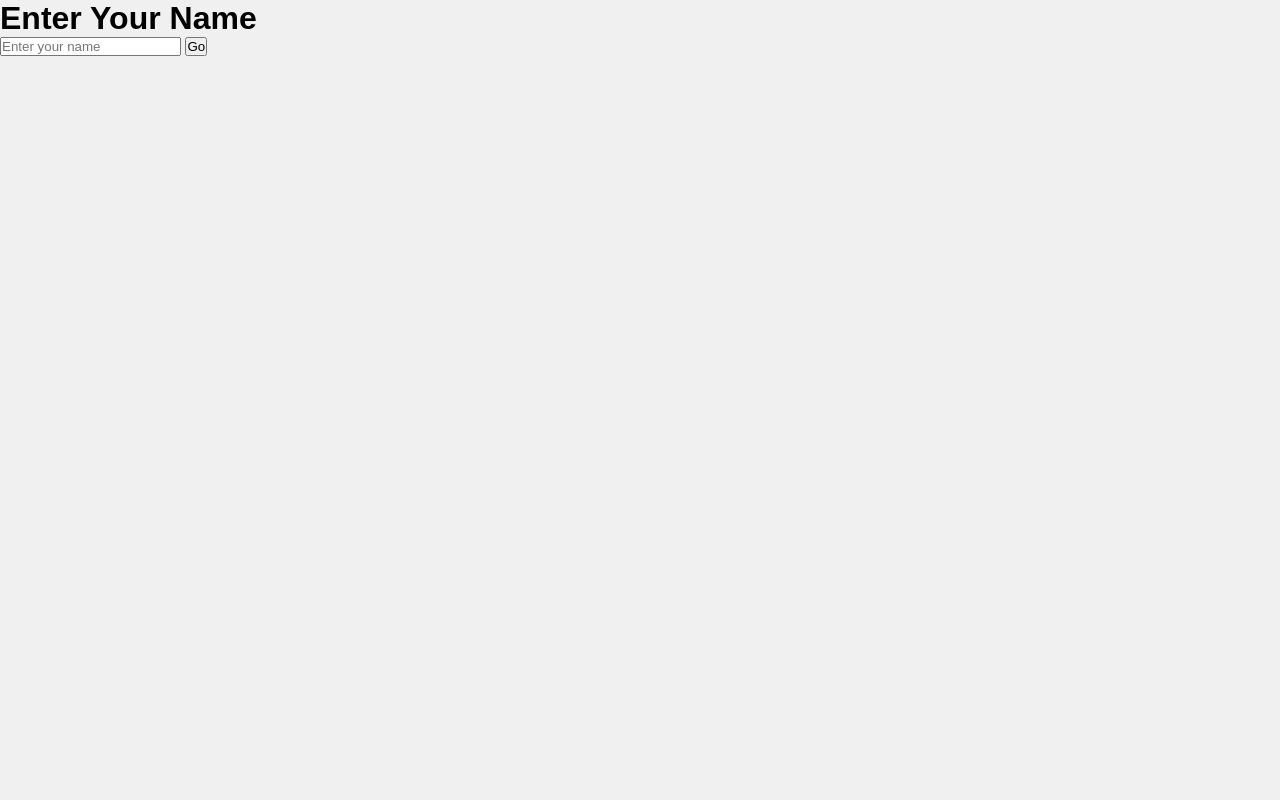
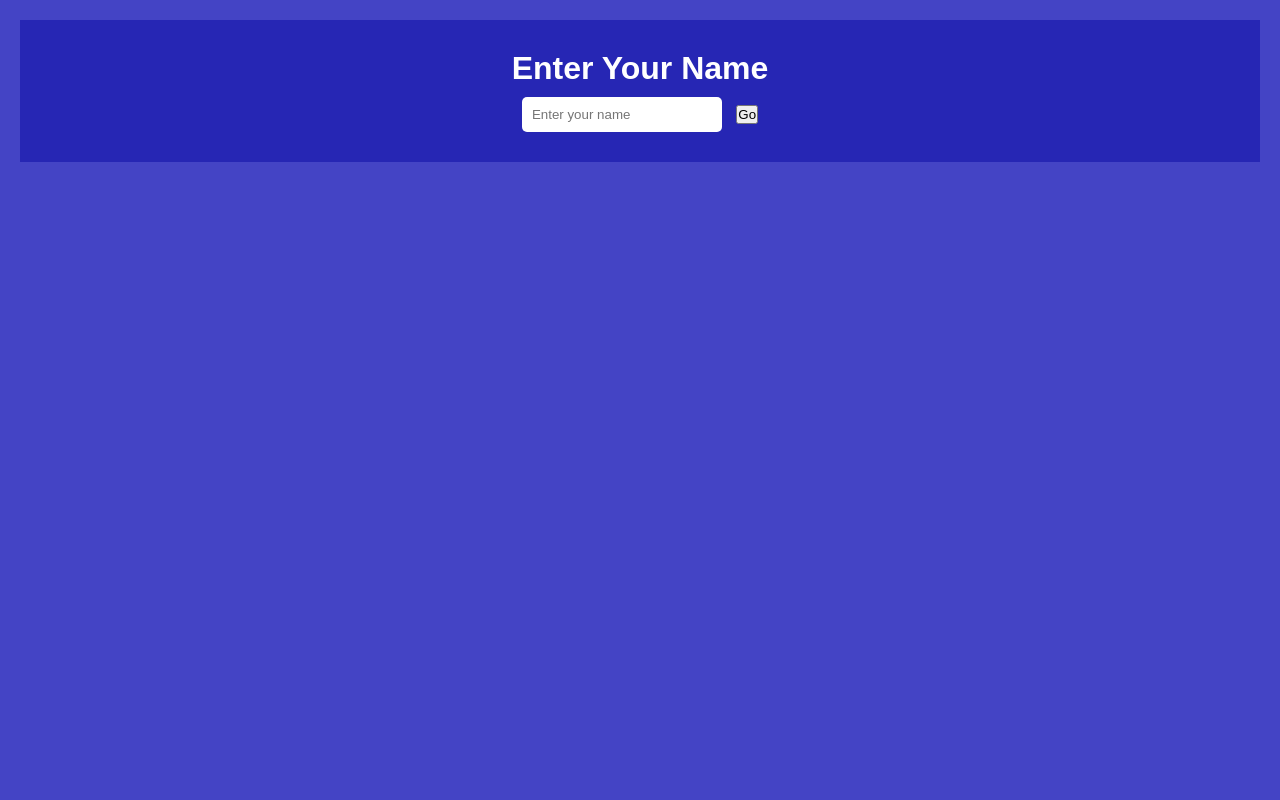
Before and after one commit to sris-14/ObjDetect_Overlay, a Flask app: template templates/index.html in a window 1280 px wide. Run offline with Flask 3, Linux system fonts and the light colour scheme; the template is opened without the code that fills it, so the values that code supplies are empty.

Commit message:
update in style.css

```diff
--- a/static/styles.css
+++ b/static/styles.css
@@ -8,13 +8,24 @@ body {
        display: flex;
        flex-direction: column;
        min-height: 100vh;
-       background-color: #f0f0f0;
+       background-color: rgb(68, 68, 197);
        font-family: Arial, sans-serif;
+       color: #fff;
     }
 
 .header{
-    background-color: #f0f0f0;
-    padding:20px;
+    background-color: rgb(38, 38, 180);
+    padding:30px;
+    margin: 20px;
     text-align:center;
     font-family: Arial, Helvetica, sans-serif;
 }
+
+input[type="text"] {
+    padding: 10px;
+    border: none;
+    border-radius: 5px;
+    margin-right: 10px;
+    margin-top: 10px;
+    width: 200px;
+}
--- a/templates/index.html
+++ b/templates/index.html
@@ -4,14 +4,16 @@
     <meta charset="UTF-8">
     <meta name="viewport" content="width=device-width, initial-scale=1.0">
     <title>home page</title>
-    <link rel="stylesheet" href="{{url_for('static',filename='css/styles.css')}}">
+    <link rel="stylesheet" href="{{url_for('static',filename='styles.css')}}">
 </head>
 <body>
+    <div class="header">
         <h1>Enter Your Name</h1>
         <!-- input field asking for name -->
         <form method="POST" action="/welcome">
             <input type="text" name="name" placeholder="Enter your name" required>
             <button type="submit">Go</button>
         </form>
+    </div>
 </body>
 </html>
```
Lines whose indentation alone changed are shown as unchanged.
